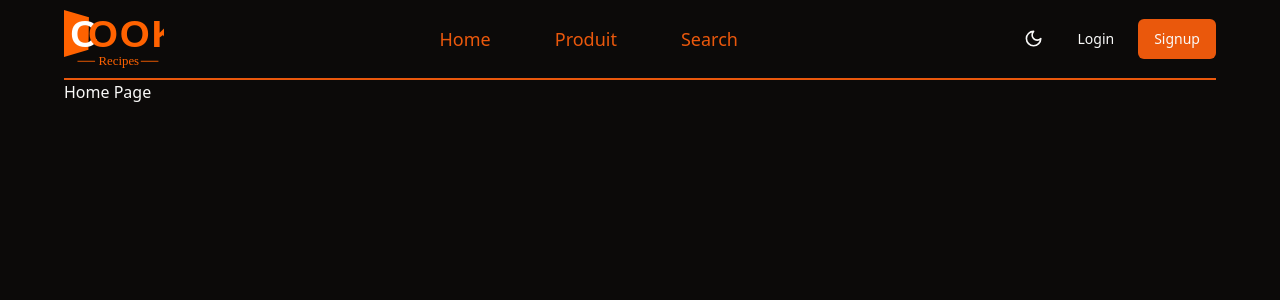
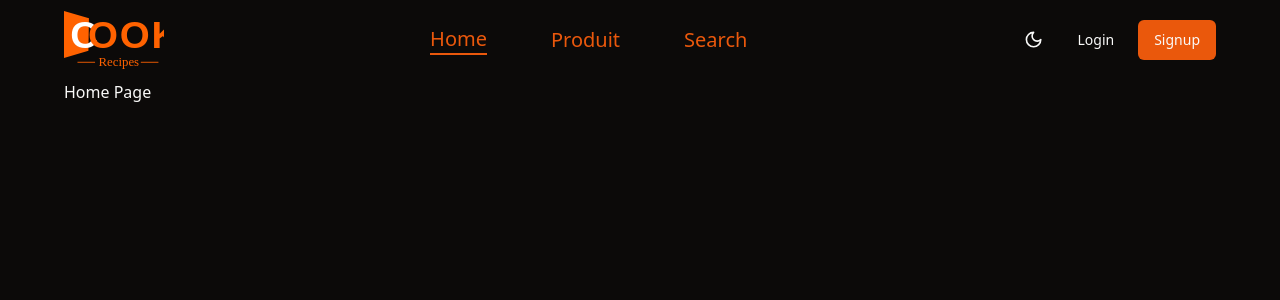
Before and after one commit to drimov/CookRecipes, a React (Vite) app: page / in a window 1280 px wide. Shown: the top 300 px of the page. Built offline with nearby package versions, Linux system fonts and the light colour scheme.

Commit message:
refactor: 🎨Change Link part navlink et ajout de l'autocompletion sur navlink

```diff
--- a/src/components/navbar/index.tsx
+++ b/src/components/navbar/index.tsx
@@ -1,33 +1,33 @@
 import { Button } from "../ui/button"
-import { Link } from "../ui/link"
 import { ModeToggle } from "../mode-toggle"
+import { NavLink } from "../ui/navlink"
 import { NavbarToggle } from "./toggle"
 
 const Navbar = () => {
   return (
-    <div className="flex h-20 flex-row items-center justify-between md:border-b-2 md:border-primary">
+    <div className="flex h-20 flex-row items-center justify-between">
       <img src="/logo.svg" alt="logo" width={"100px"} />
       <nav className="hidden md:flex">
         <ul className="md:text-md flex items-center font-medium md:gap-8 lg:gap-16 lg:text-lg">
-          <Link to={"/"} className="text-primary">
+          <NavLink to={"/"} className="text-primary" border="bottom">
             Home
-          </Link>
-          <Link to="/produit" className="text-primary">
+          </NavLink>
+          <NavLink to="/produit" className="text-primary" border="bottom">
             Produit
-          </Link>
-          <Link to="/search" className="text-primary">
+          </NavLink>
+          <NavLink to="/search" className="text-primary" border="bottom">
             Search
-          </Link>
+          </NavLink>
         </ul>
       </nav>
       <div className="hidden gap-2 md:flex">
         <ModeToggle />
-        <Link to="/login">
+        <NavLink to="/login">
           <Button variant={"ghost"}>Login</Button>
-        </Link>
-        <Link to="/signup">
+        </NavLink>
+        <NavLink to="/signup">
           <Button>Signup</Button>
-        </Link>
+        </NavLink>
       </div>
       <NavbarToggle />
     </div>
--- a/src/components/navbar/toggle.tsx
+++ b/src/components/navbar/toggle.tsx
@@ -8,7 +8,7 @@ import { Menu, Moon, Sun } from "lucide-react"
 
 import { Button } from "../ui/button"
 import { COLOR_ACCENT } from "@/commons/constants"
-import { Link } from "../ui/link"
+import { NavLink } from "../ui/navlink"
 import { links } from "@/types/app"
 import { useTheme } from "@/hooks/useTheme"
 
@@ -37,15 +37,17 @@ export function NavbarToggle() {
             </DropdownMenuItem>
           )}
           <DropdownMenuItem>
-            <Link to={"/"} className="w-full">
-              Home
-            </Link>
+            <NavLink to={"/"} className={"w-full"} border="left">
+              <p className="px-2">Home</p>
+            </NavLink>
           </DropdownMenuItem>
           {links.map((link, index) => (
             <DropdownMenuItem key={index}>
-              <Link to={`/${link}`} className="w-full">
-                {link.charAt(0).toUpperCase() + link.slice(1)}
-              </Link>
+              <NavLink to={`/${link}`} className={"w-full"} border="left">
+                <p className="px-2">
+                  {link.charAt(0).toUpperCase() + link.slice(1)}
+                </p>
+              </NavLink>
             </DropdownMenuItem>
           ))}
         </DropdownMenuContent>
--- /dev/null
+++ b/src/components/ui/navlink.tsx
@@ -0,0 +1,48 @@
+import {
+  NavLinkProps as NavLinkPropsRouter,
+  NavLink as NavLinkRouter,
+} from "react-router-dom"
+
+import { Links } from "@/types/app"
+import { cn } from "@/lib/utils"
+import { cva } from "class-variance-authority"
+
+const navlinkVariants = cva("lg:text-xl md:text-lg")
+
+type NavLinkProps = Omit<NavLinkPropsRouter, "to"> & {
+  to: Links
+  border?: "left" | "bottom"
+  className?: string
+}
+
+function NavLink({ className, to, border, ...props }: NavLinkProps) {
+  let borderValue = ""
+
+  switch (border) {
+    case "left":
+      borderValue = "border-l-2"
+      break
+    case "bottom":
+      borderValue = "border-b-2"
+      break
+    case undefined:
+      borderValue = ""
+      break
+  }
+
+  return (
+    <NavLinkRouter
+      to={to}
+      className={({ isActive }) =>
+        cn(
+          navlinkVariants(),
+          `${
+            isActive ? "border-primary" : "border-none"
+          }  ${borderValue} ${className}`
+        )
+      }
+      {...props}
+    />
+  )
+}
+export { NavLink }
```
